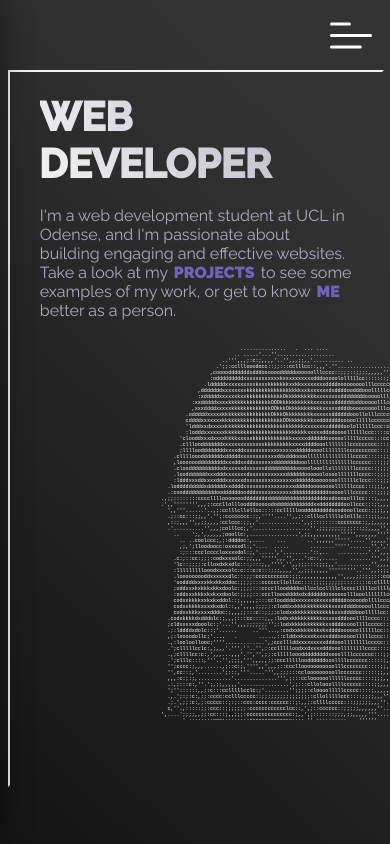
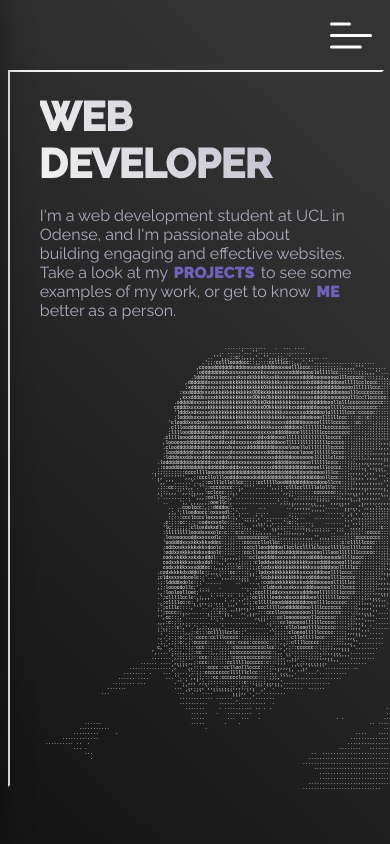
Before and after one commit to Welander1994/portfolio, a Vue app: page /#/ in a window 390 px wide. Built offline with nearby package versions, Linux system fonts and the light colour scheme.

Commit message:
fixing ascii

```diff
--- a/src/components/ascii.vue
+++ b/src/components/ascii.vue
@@ -120,9 +120,9 @@ pre {
 @media only screen and (max-width: 700px) {
 
   pre {
-    font-size: 1.3vw;
+    font-size: 1.2vw;
     position: absolute;
-    height: 45svh;
+    max-height: 450px;
   }
 }
 </style>
```
